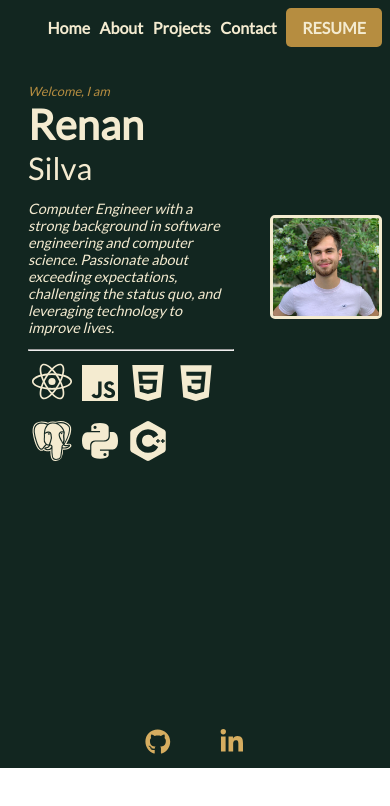
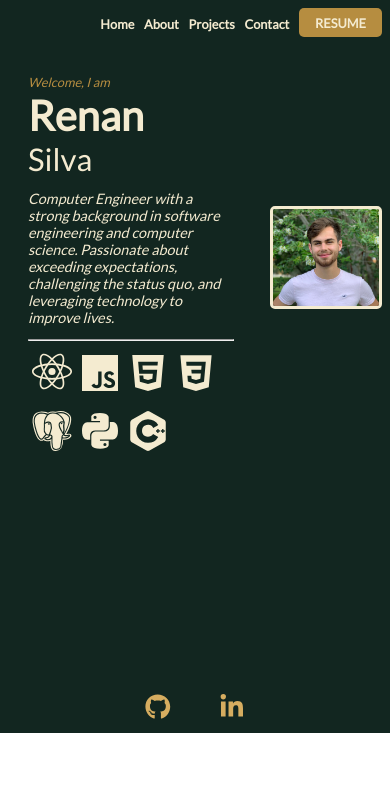
Before and after one commit to renanmbs/personalportfolio, a React (Create React App) app: page / in a window 390 px wide. Shown: the top 806 px of the page. Built offline with nearby package versions, Linux system fonts and the light colour scheme.

Commit message:
Oct 29 2023

```diff
--- a/src/components/home/home.css
+++ b/src/components/home/home.css
@@ -82,7 +82,7 @@
 @media only screen and (max-width:1023px){
 
     #Home{
-        min-height: 75vh;
+        min-height: 72vh;
         max-height: 100vh;
     }
 
--- a/src/components/nav/nav.css
+++ b/src/components/nav/nav.css
@@ -61,12 +61,12 @@ nav a:hover {
     }
 
     nav .res{
-        padding: 0.6rem 1rem;
+        padding: 0.4rem 1rem;
         margin: 1vh .5rem 1vh 0;
-        font-size: 1rem;
+        font-size: 0.8rem;
     }
 
     nav a{
-        font-size: 1rem;
+        font-size: 0.8rem;
     }
 }
```
